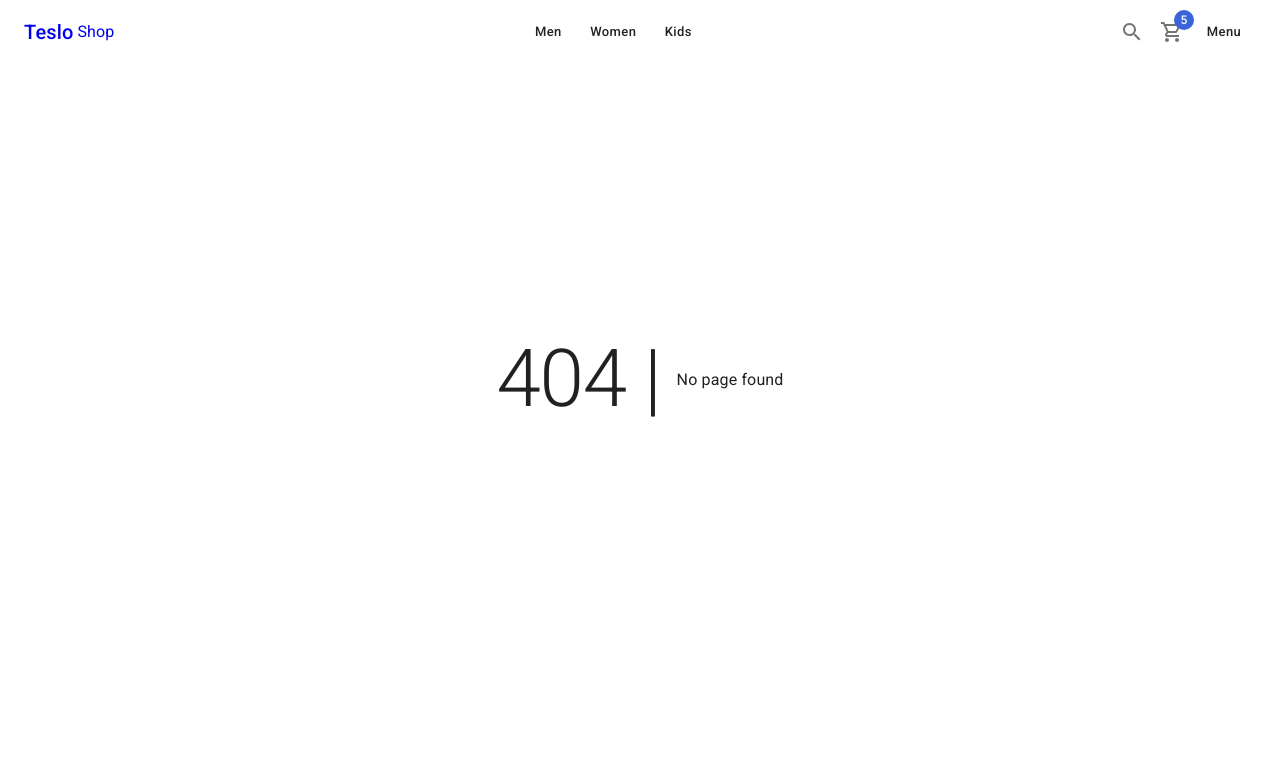
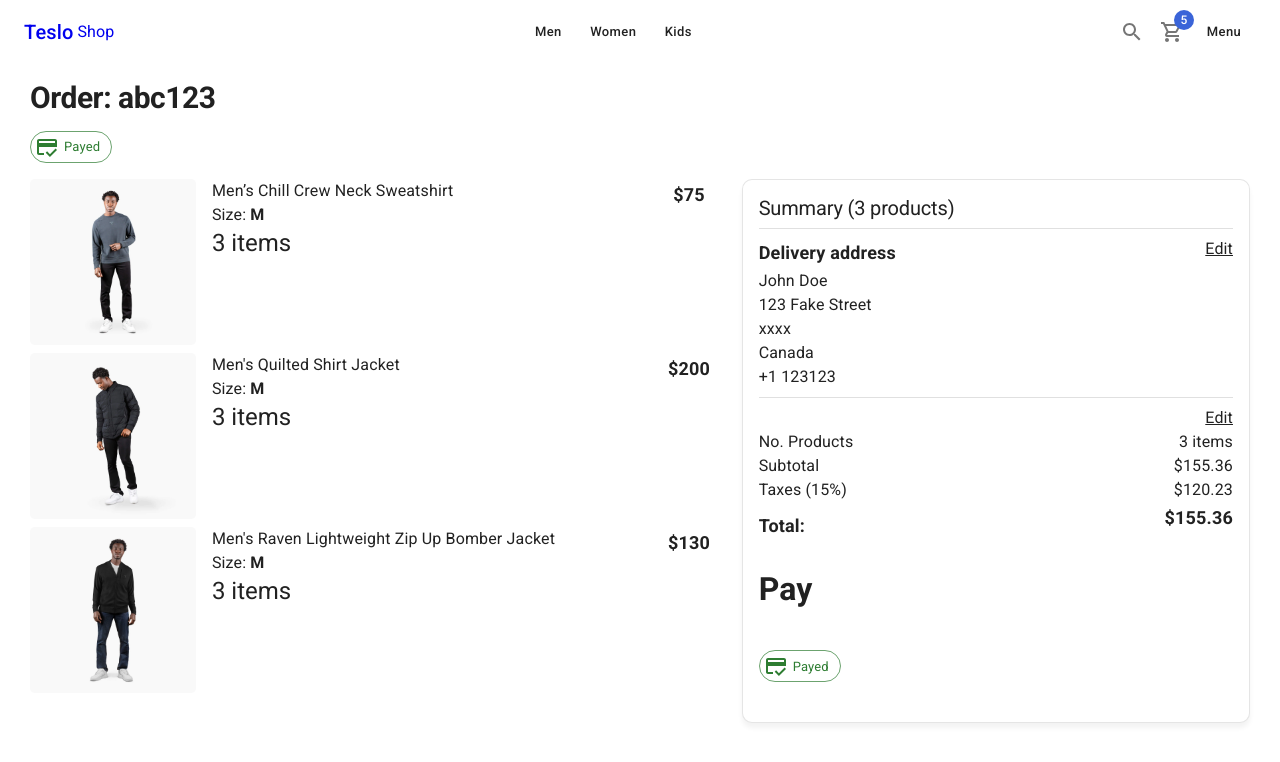
Before and after one commit to serdeliverance/teslo-clone, a Next.js app: page /orders/1 in a window 1280 px wide. Before the commit this address had no page. Shown: the top 762 px of the page. Built offline with nearby package versions, Linux system fonts and the light colour scheme.

Commit message:
payment page
Signed-off-by: Sergio Cano <canosergio90@gmail.com>

```diff
--- /dev/null
+++ b/pages/orders/[id].tsx
@@ -0,0 +1,86 @@
+import { Box, Button, Card, CardContent, Chip, Divider, Grid, Link, Typography } from '@mui/material'
+import React from 'react'
+import { CartList, OrderSummary } from '../../components/cart'
+import { ShopLayout } from '../../components/layouts'
+import NextLink from 'next/link'
+import { CreditCardOffOutlined, CreditScoreOutlined } from '@mui/icons-material'
+
+const OrderPage = () => {
+  return (
+    <ShopLayout title='Order summary' pageDescription='Order summary'>
+        <Typography variant='h1' component='h1'>Order: abc123</Typography>
+
+        {/* <Chip
+            sx={{my: 2}}
+            label='Pending'
+            variant='outlined'
+            color='error'
+            icon = {<CreditCardOffOutlined/>}
+        /> */}
+
+        <Chip
+            sx={{my: 2}}
+            label='Payed'
+            variant='outlined'
+            color='success'
+            icon = {<CreditScoreOutlined/>}
+        />
+
+        <Grid container>
+            <Grid item xs={12} sm={7}>
+                <CartList/>
+            </Grid>
+            <Grid item xs={12} sm={5}>
+                <Card className='summary-card'>
+                    <CardContent>
+                        <Typography variant='h2'>Summary (3 products)</Typography>
+                        <Divider sx={{my: 1}} />
+
+                        <Box display='flex' justifyContent='space-between'>
+                            <Typography variant='subtitle1'>Delivery address</Typography>
+                            <NextLink href='/checkout/address'>
+                                <Link underline='always'>
+                                    Edit
+                                </Link>
+                            </NextLink>
+                        </Box>
+
+                        <Typography>John Doe</Typography>
+                        <Typography>123 Fake Street</Typography>
+                        <Typography>xxxx</Typography>
+                        <Typography>Canada</Typography>
+                        <Typography>+1 123123</Typography>
+
+                        <Divider sx={{my: 1}} />
+
+                        <Box display='flex' justifyContent='end'>
+                            <NextLink href='/cart'>
+                                <Link underline='always'>
+                                    Edit
+                                </Link>
+                            </NextLink>
+                        </Box>
+
+                        <OrderSummary />
+
+                        <Box sx={{ mt: 3}}>
+                            {/* TODO */}
+                            <h1>Pay</h1>
+                        </Box>
+
+                        <Chip
+                            sx={{my: 2}}
+                            label='Payed'
+                            variant='outlined'
+                            color='success'
+                            icon = {<CreditScoreOutlined/>}
+                        />
+                    </CardContent>
+                </Card>
+            </Grid>
+        </Grid>
+    </ShopLayout>
+  )
+}
+
+export default OrderPage
```
